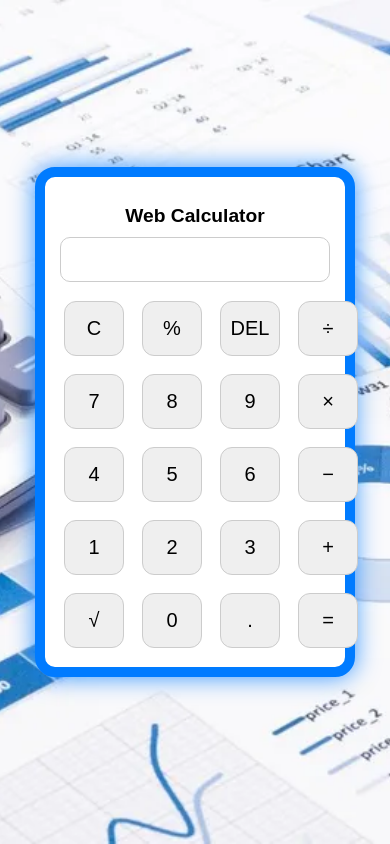
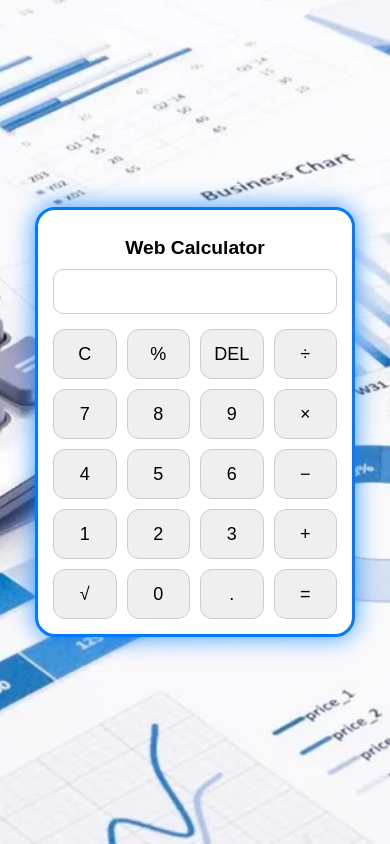
Before and after one commit to Mcoasty/flask-calculator, a Flask app: page / in a window 390 px wide. Run offline with Flask 3, Linux system fonts and the light colour scheme.

Commit message:
Fix doctype and make mobile friendly

```diff
--- a/templates/calculator_buttons.html
+++ b/templates/calculator_buttons.html
@@ -1,6 +1,7 @@
 <!DOCTYPE html>
-<html>
+<html lang="en">
 <head>
+    <meta charset="UTF-8">
     <title>Web Calculator</title>
     <style>
         html, body {
@@ -23,13 +24,14 @@
 
         .calculator {
             background-color: white;
-            border: 10px solid #007BFF; /* Bright blue border */
+            border: 3px solid #007BFF; /* Reduced border */
             border-radius: 20px;
-            box-shadow: 0 0 25px rgba(0, 123, 255, 0.8);
+            box-shadow: 0 0 25px rgba(0, 123, 255, 0.8); /* Bright blue shadow */
             padding: 20px;
             width: 100%;
             max-width: 320px;
             box-sizing: border-box;
+            overflow: hidden;
         }
 
         h1 {
@@ -49,11 +51,16 @@
             border: 1px solid #ccc;
         }
 
+        .grid {
+            display: grid;
+            grid-template-columns: repeat(4, 1fr);
+            gap: 10px;
+        }
+
         .buttons button {
-            width: 60px;
+            width: 100%; /* Fit the grid column */
             height: 60px;
             font-size: 22px;
-            margin: 5px;
             border-radius: 12px;
             border: 1px solid #ccc;
             cursor: pointer;
@@ -62,12 +69,6 @@
 
         .buttons button:hover {
             background-color: #e0e0e0;
-        }
-
-        .grid {
-            display: grid;
-            grid-template-columns: repeat(4, 1fr);
-            grid-gap: 10px;
         }
 
         /* Mobile adjustments */
@@ -83,9 +84,8 @@
             }
 
             .buttons button {
-                height: 55px;
-                font-size: 20px;
-                margin: 4px;
+                height: 50px;
+                font-size: 18px;
             }
 
             h1 {
@@ -101,26 +101,31 @@
             <input type="text" id="display" name="expression" readonly value="{{ result }}"><br>
             <div class="buttons">
                 <div class="grid">
+                    <!-- Row 1 -->
                     <button type="button" onclick="clearDisplay()">C</button>
                     <button type="button" onclick="appendToDisplay('%')">%</button>
                     <button type="button" onclick="deleteLast()">DEL</button>
                     <button type="button" onclick="appendToDisplay('÷')">÷</button>
 
+                    <!-- Row 2 -->
                     <button type="button" onclick="appendToDisplay('7')">7</button>
                     <button type="button" onclick="appendToDisplay('8')">8</button>
                     <button type="button" onclick="appendToDisplay('9')">9</button>
                     <button type="button" onclick="appendToDisplay('*')">×</button>
 
+                    <!-- Row 3 -->
                     <button type="button" onclick="appendToDisplay('4')">4</button>
                     <button type="button" onclick="appendToDisplay('5')">5</button>
                     <button type="button" onclick="appendToDisplay('6')">6</button>
                     <button type="button" onclick="appendToDisplay('-')">−</button>
 
+                    <!-- Row 4 -->
                     <button type="button" onclick="appendToDisplay('1')">1</button>
                     <button type="button" onclick="appendToDisplay('2')">2</button>
                     <button type="button" onclick="appendToDisplay('3')">3</button>
                     <button type="button" onclick="appendToDisplay('+')">+</button>
 
+                    <!-- Row 5 -->
                     <button type="button" onclick="appendToDisplay('√(')">√</button>
                     <button type="button" onclick="appendToDisplay('0')">0</button>
                     <button type="button" onclick="appendToDisplay('.')">.</button>
```
